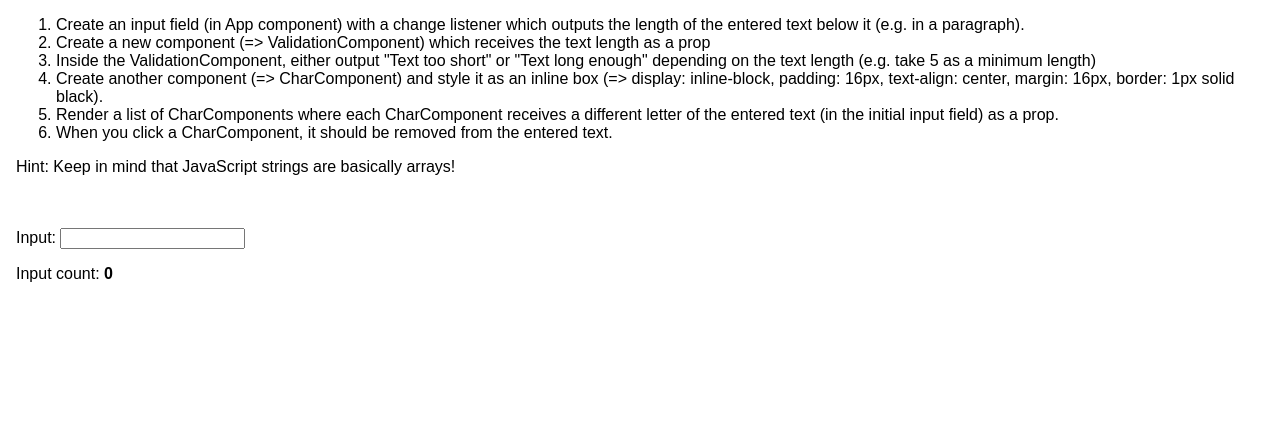
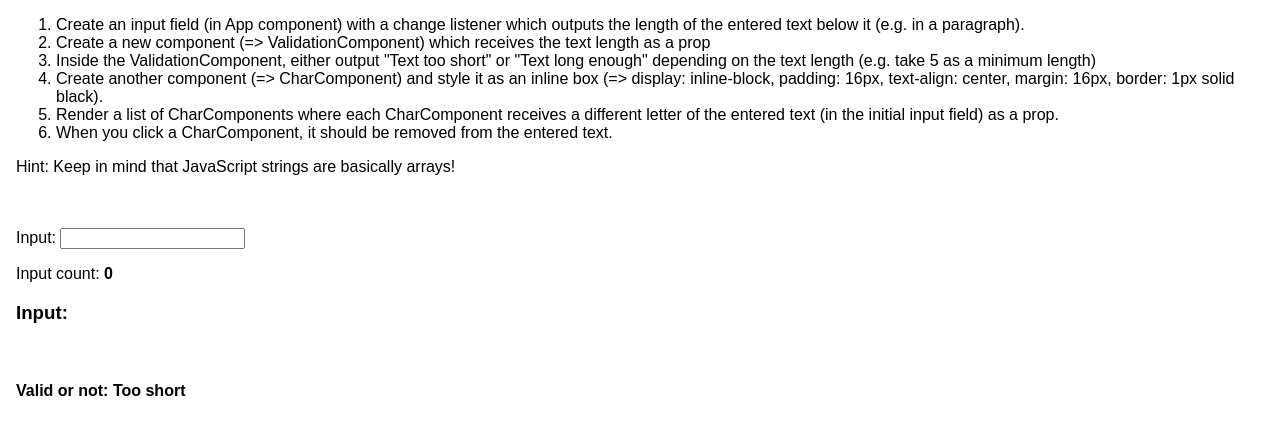
Before and after one commit to ruan65/udemy_reactjs_course_task2, a React (Create React App) app: page / in a window 1280 px wide. Shown: the top 434 px of the page. Built offline with nearby package versions, Linux system fonts and the light colour scheme.

Commit message:
steps 2 and 3

```diff
--- a/src/App.js
+++ b/src/App.js
@@ -1,5 +1,6 @@
 import React, { Component } from 'react';
 import './App.css';
+import Validation from './Components/Validation'
 
 class App extends Component {
 
@@ -36,6 +37,8 @@ class App extends Component {
           <input type='text' onChange={this.inputHandler} />
           <p>Input count: <strong>{this.state.inputedText.split('').length}</strong></p>
         </div>
+
+        <Validation inputedText={this.state.inputedText}/>
       </div>
     );
   }
--- /dev/null
+++ b/src/Components/Validation.js
@@ -0,0 +1,22 @@
+import React from 'react'
+
+const validation = (props) => {
+
+  let input = ""
+
+  if (props.inputedText) {
+    input = props.inputedText
+  }
+
+  let result = input.length < 5 ? "Too short" : input.length > 10 ? "Too long" : "Just fine"
+
+  return (
+    <div>
+      <h3>Input: {input}</h3>
+      <br/>
+      <h4>Valid or not: {result}</h4>
+    </div>
+  )
+}
+
+export default validation
```
Also changed, not shown: 1 other file (tests, documents, lock files or other folders).
